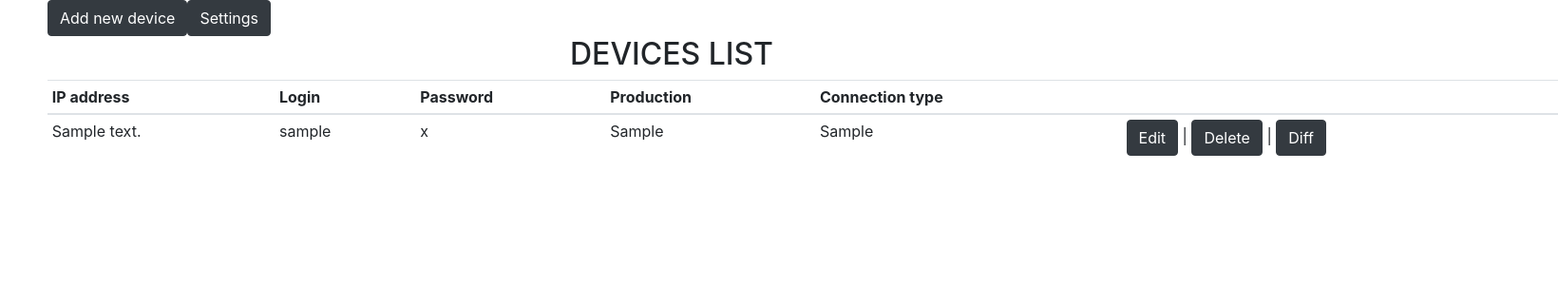
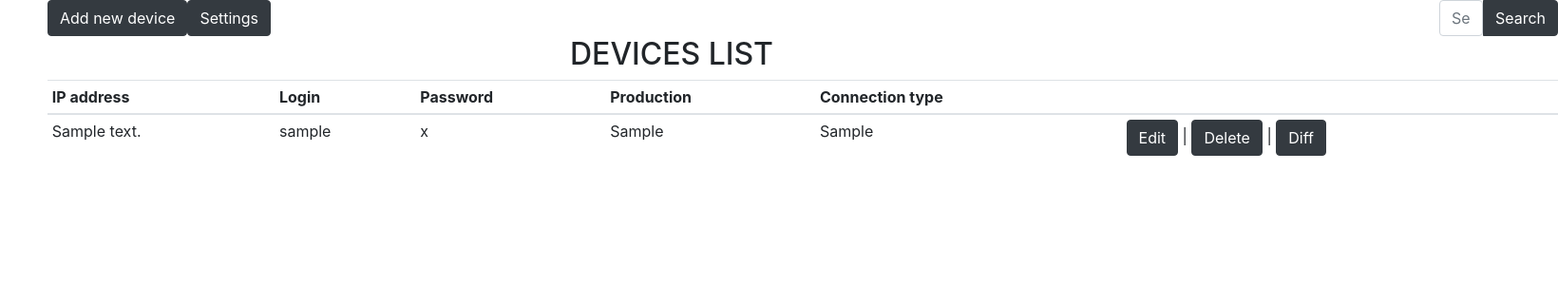
Before and after one commit to WiWhite/NetworkDevil, a Django app: page /auth/devices_list/ in a window 1640 px wide; the page is wider, and only the part inside the window is pictured. Shown: the top 300 px of that part at 95% size. Run offline with Django 3.2, Linux system fonts and the light colour scheme; a user stored in the database is signed in; tables that the repository leaves empty hold one stand-in row (values such as "Sample post"); some libraries are stand-ins or nearby versions.

Commit message:
add search ip

```diff
--- a/networkdev/editordb/templates/editordb/index.html
+++ b/networkdev/editordb/templates/editordb/index.html
@@ -23,6 +23,13 @@
             <button type="submit" class=" btn btn-dark ">Settings</button>
           </form>
       {% endif %}
+
+      <form class="navbar-form navbar-left" role="search" action="{% url 'devices_list_url' %}"style="margin-left:1230px;">
+        <div class="btn-group">
+          <input type="text" class="form-control" placeholder="Search" name="search">
+          <button type="submit" style="margin-left: "class="btn btn-dark">Search</button>
+        </div>
+      </form>
     </div>
 
 
@@ -53,7 +60,7 @@
     <nav aria-label="...">
       <ul class="pagination justify-content-center">
         <li class="page-item {% if not prev_url %} disabled {% endif %}">
-          <a class="page-link" href="{{ prev_url }}" tabindex="-1" aria-disabled="true" class="btn-dark">Previous</a>
+          <a class="page-link"  href="{{ prev_url }}" tabindex="-1" aria-disabled="true" >Previous</a>
         </li>
 
 
@@ -61,8 +68,8 @@
 
             {% if devices.number == n %}
 
-                <li class="page-item active" aria-current="page">
-                  <a class="page-link" href="?page={{ n }}">{{ n }}<span class="sr-only">(current)</span></a>
+                <li aria-current="page">
+                  <a class="page-link" style="color: black;background-color: #D3D3D3" href="?page={{ n }}">{{ n }}<span class="sr-only" style="color: black;">(current)</span></a>
                 </li>
 
             {% elif n > devices.number|add:-3 and n < devices.number|add:3  %}
--- a/networkdev/editordb/views.py
+++ b/networkdev/editordb/views.py
@@ -21,7 +21,14 @@ class DevicesView(LoginRequiredMixin, View):
     raise_exception = True
 
     def get(self, request):
-        devices = Devices.objects.all()
+
+        search_device = request.GET.get('search', '')
+
+        if search_device:
+            devices = Devices.objects.filter(ip_address=search_device)
+        else:
+            devices = Devices.objects.all()
+
         paginator = Paginator(devices, 10)
 
         page_number = request.GET.get('page', 1)
```
